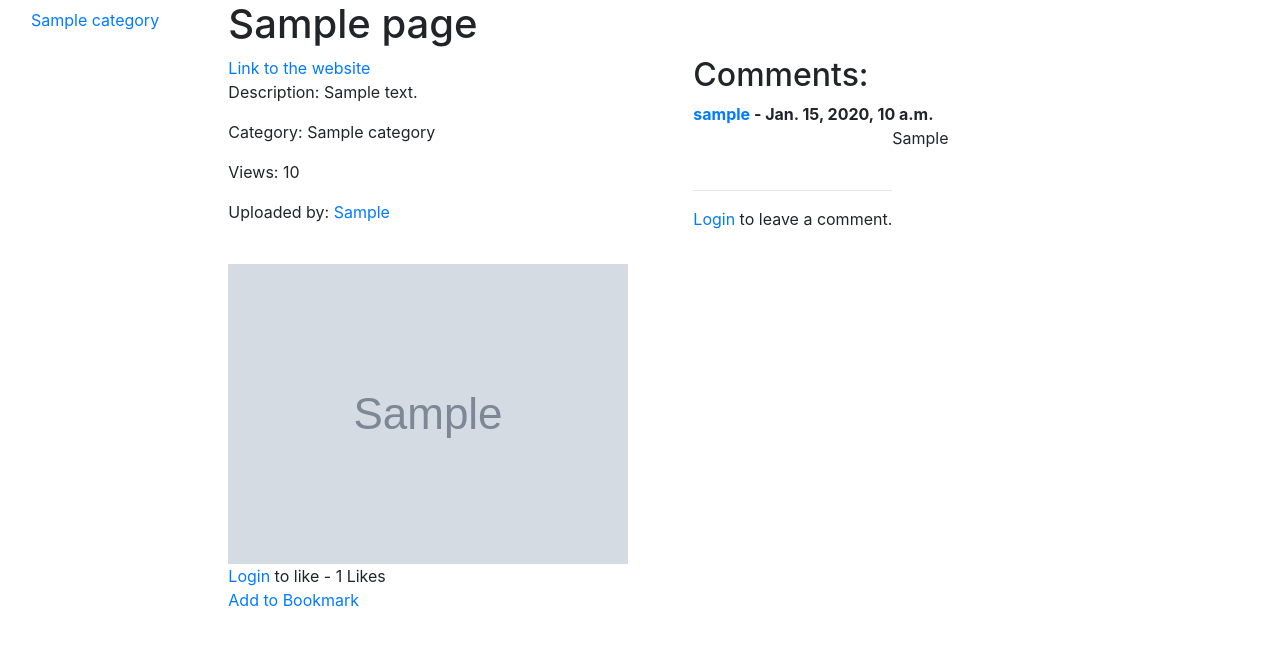
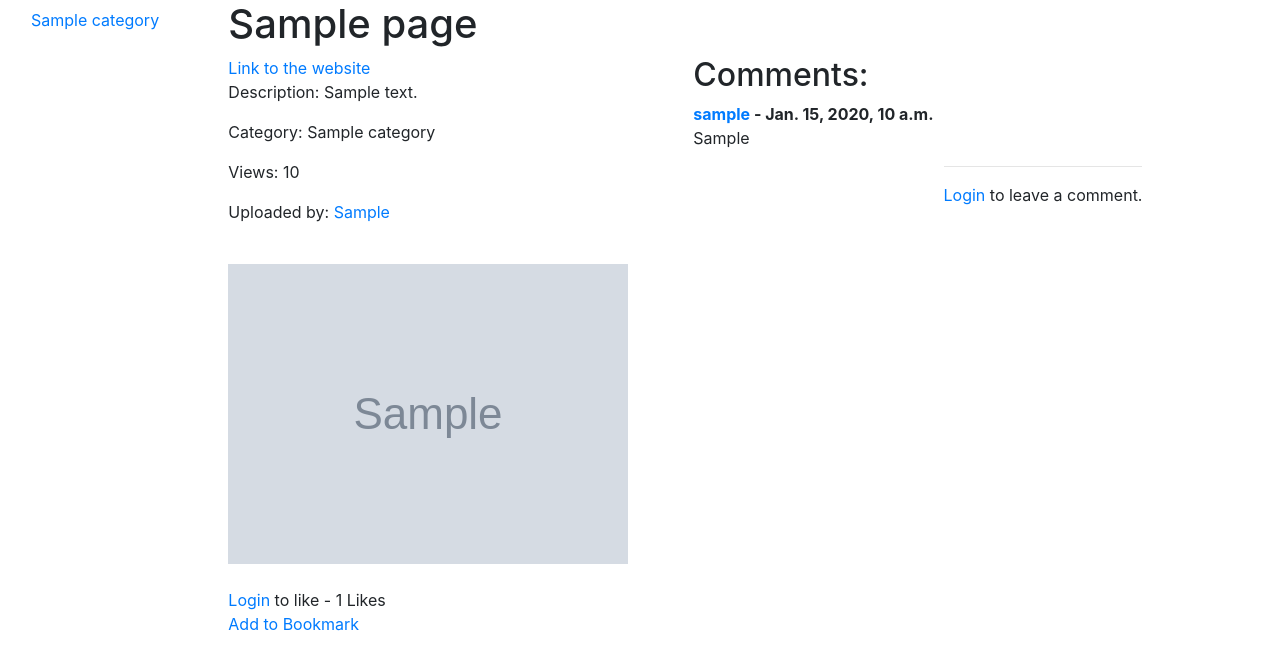
Before and after one commit to danielyipyip/ITECH_project, a Django app: a page that uses templates/rango/page.html in a window 1280 px wide. Shown: the part 112-782 px from the top of the page. Run offline with Django 3.2, Linux system fonts and the light colour scheme; tables that the repository leaves empty hold one stand-in row (values such as "Sample post"); grey boxes marked "Sample" are stand-in pictures; some libraries are stand-ins or nearby versions.

Commit message:
small changes

```diff
--- a/templates/rango/page.html
+++ b/templates/rango/page.html
@@ -77,7 +77,6 @@
                         Tag: <span class="tag" id="sd_tag">{{ page.tag }}</span>
                     {% elif page.tag == "Professional"%}
                         Tag: <span class="tag" id="pro_tag">{{ page.tag }}</span>
-
                     {% endif %}
                 </div>
 
@@ -87,6 +86,11 @@
                     {% if page.image %}
                     <img src="{{MEDIA_URL}}{{page.image}}" alt="{{page.title}}" />
                     {% endif %}
+                </div>
+
+                <br/>
+
+                <div>
                 <form action ="{% url 'rango:like_page' page.pk %}" method="POST">
                     {% csrf_token%}
                     {% if user.is_authenticated %}
@@ -119,8 +123,11 @@
                         No Comments
                     {% else %}
                         {% for comment in comments %}
+
+                            <div class="comment">
                             <Strong><a href ="{% url 'rango:profile' comment.user.username%}">{{ comment.user.username }}</a> - {{ comment.time }} <br/></Strong>
                             {{ comment.input }}
+                            </div>
 
                             <div class="comment_like">
                             {% if user.is_authenticated %}
```
Also changed, not shown: media/page_images/.png (added). Lines whose indentation alone changed are shown as unchanged.
